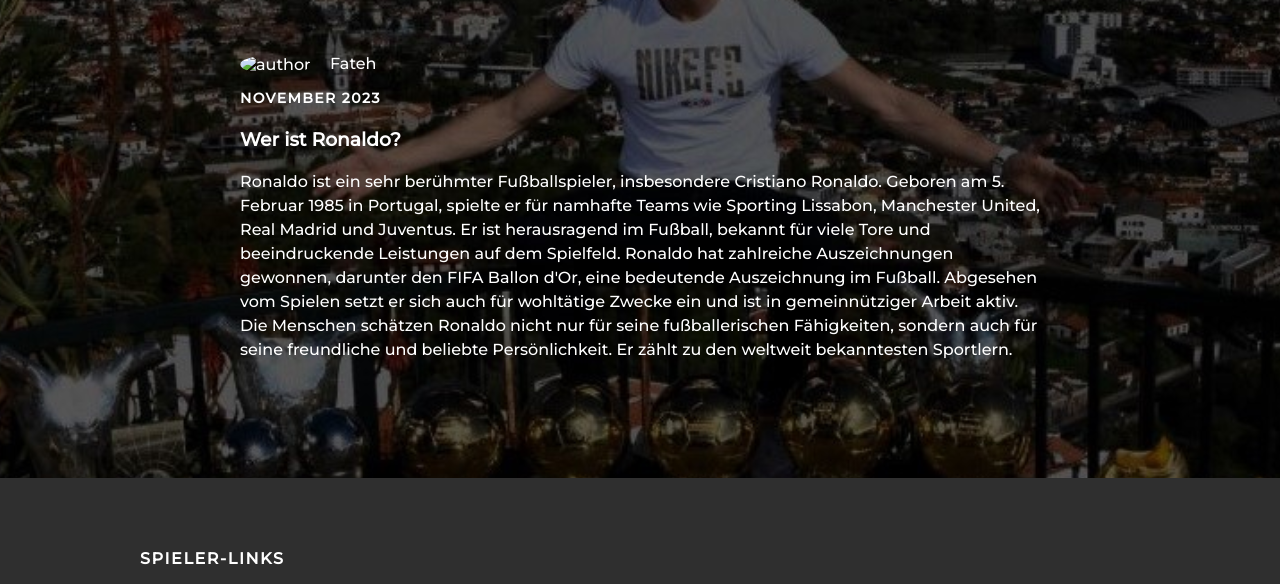
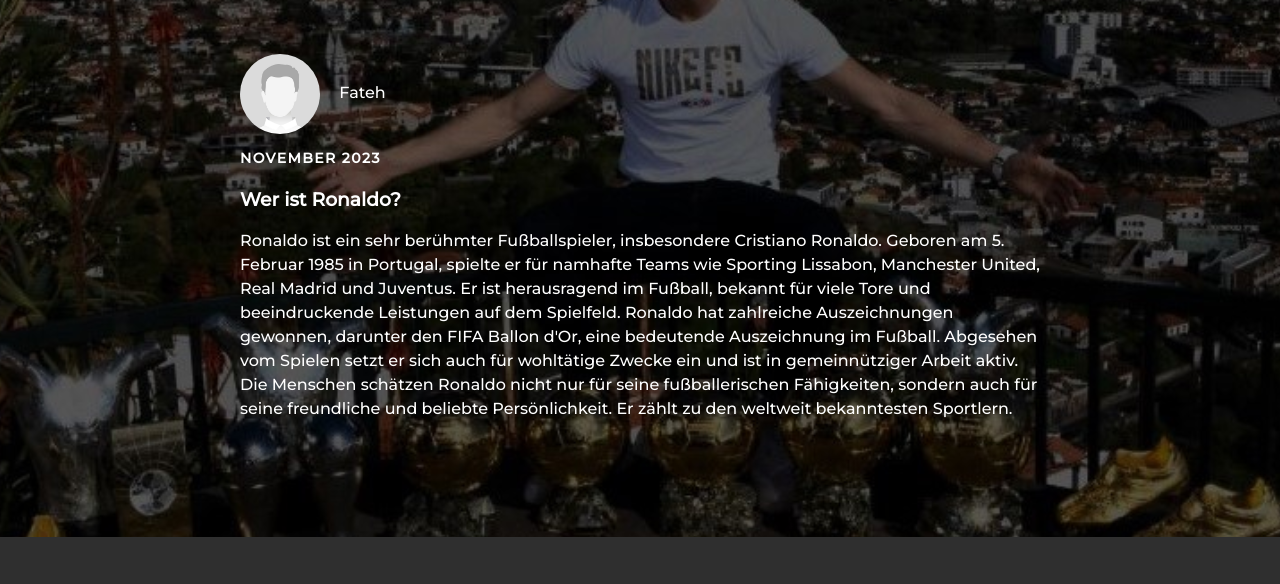
Before and after one commit to ToGo-drip/ToGo-drip.github.io, a plain HTML site: page index.html in a window 1280 px wide. Shown: the part 156-740 px from the top of the page. Drawn offline with Linux system fonts and the light colour scheme; files whose address does not match are found by name.

Commit message:
Update index.html

```diff
--- a/index.html
+++ b/index.html
@@ -29,7 +29,7 @@
     <div class="container">
       <div class="post">
         <div class="post-author">
-          <img src="assets/anonym.jpg" alt="author"> <!-- Bild des Autors -->
+          <img src="anonym.jpg" alt="author"> <!-- Bild des Autors -->
           <span>Fateh</span> <!-- Autorname -->
         </div>
         <p class="post-date">November 2023</p> <!-- Veröffentlichungsdatum -->
```
